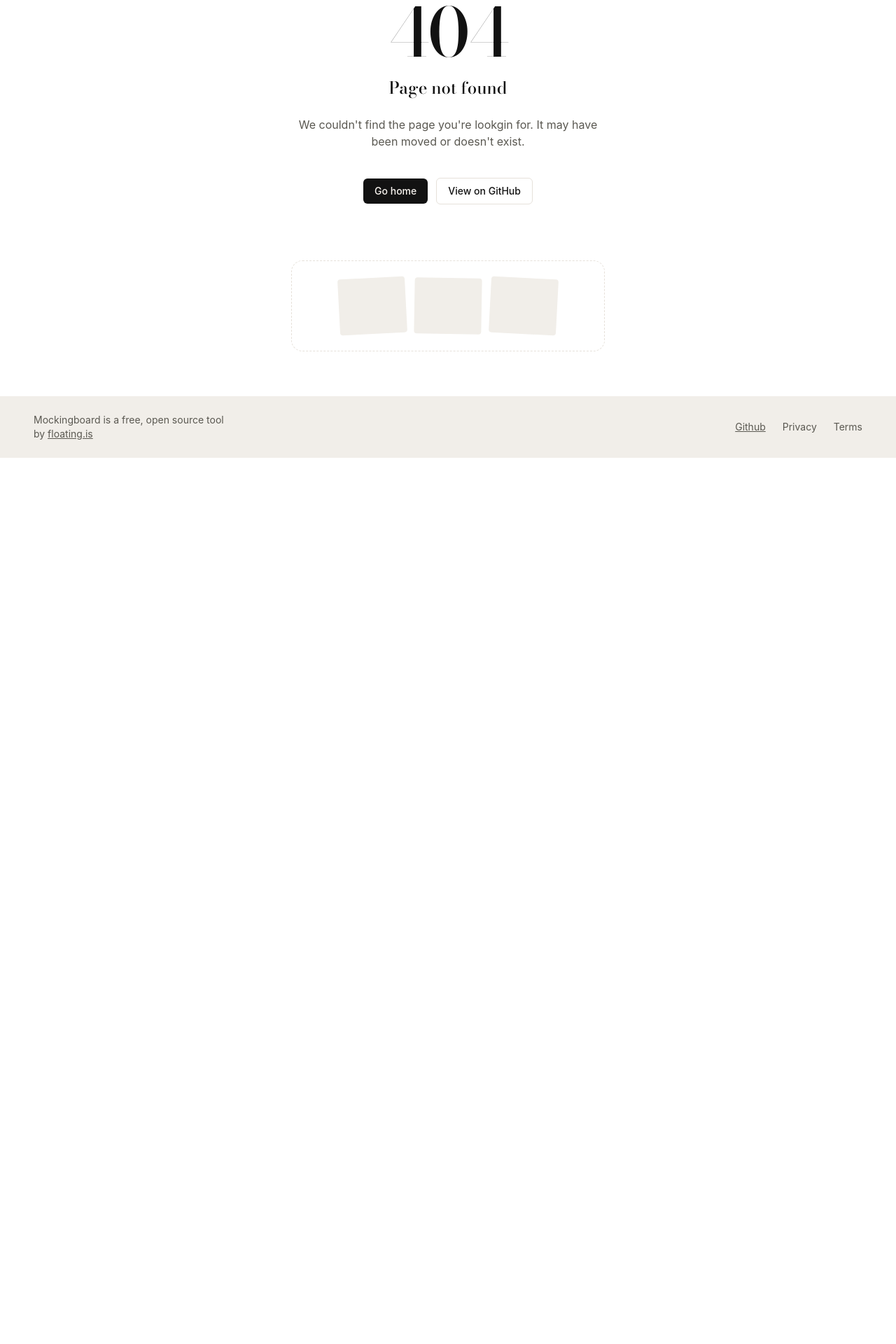
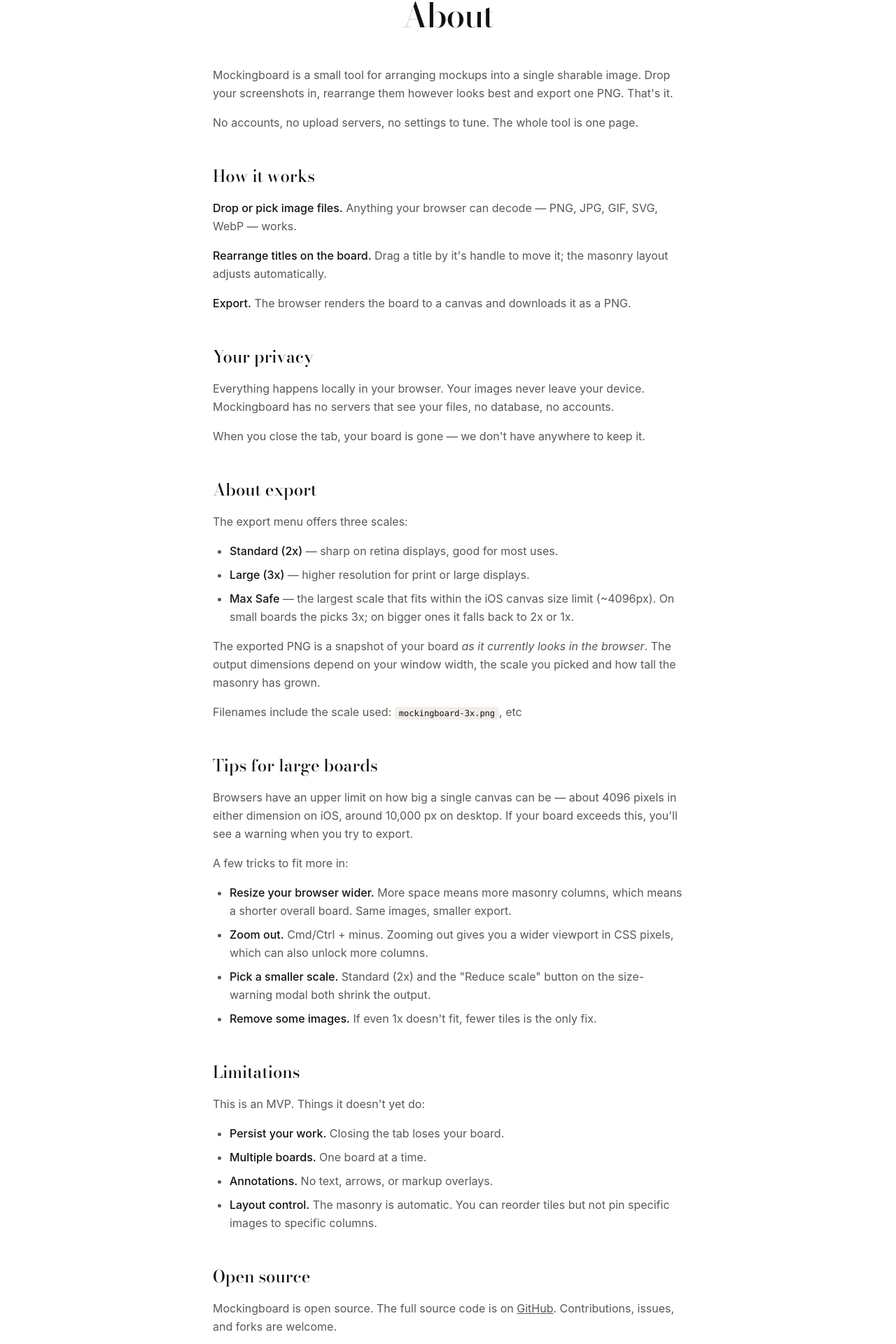
Before and after one commit to mark-mcdermott/mockingboard, a React (Vite) app: page /about in a window 1280 px wide. Shown: the part 158-2078 px from the top of the page at 70% size. Before the commit the page ends 812 px from the top, so only its background shows below. Built offline with nearby package versions, Linux system fonts and the light colour scheme.

Commit message:
feat(pages): add About page

```diff
--- a/src/App.tsx
+++ b/src/App.tsx
@@ -1,6 +1,7 @@
 import { Routes, Route } from 'react-router'
 import { Layout } from './components/Layout'
 import { HomePage } from './pages/HomePage'
+import { AboutPage } from './pages/AboutPage'
 import { PrivacyPage } from './pages/PrivacyPage'
 import { TermsPage } from './pages/TermsPage'
 import { NotFoundPage } from './pages/NotFoundPage'
@@ -10,6 +11,7 @@
     <Routes>
       <Route element={<Layout />}>
         <Route index element={<HomePage />} />
+        <Route path="about" element={<AboutPage />} />
         <Route path="privacy" element={<PrivacyPage />} />
         <Route path="terms" element={<TermsPage />} />
         <Route path="*" element={<NotFoundPage />} />
--- a/src/components/Footer.tsx
+++ b/src/components/Footer.tsx
@@ -16,6 +16,10 @@
           </a>
         </p>
         <nav className="flex items-center gap-6">
+          <NavLink to="/about" className={({ isActive }) => isActive ? 'underline text-ink' : 'hover:underline'}
+          >
+            About
+          </NavLink>
           <a
             href="https://github.com/mark-mcdermott/mockingboard"
             className="underline hover:text-ink"
--- /dev/null
+++ b/src/pages/AboutPage.tsx
@@ -0,0 +1,178 @@
+import { Header } from '../components/Header'
+import { useDocumentTitle } from '../hooks/useDocumentTitle'
+
+export function AboutPage() {
+  useDocumentTitle('About — Mockingboard')
+
+  return (
+    <div className="mx-auto w-full max-w-3xl flex-1 px-5 md:px-12">
+      <Header />
+      <main className="py-16">
+        <h1 className="text-center font-serif text-5xl font-medium tracking-tight">
+          About
+        </h1>
+
+        <div className="mt-12 space-y-12 leading-relaxed text-ink-soft">
+          <section className="space-y-4">
+            <p>
+              Mockingboard is a small tool for arranging mockups into a single sharable image. Drop your screenshots in, rearrange them however looks best and export one PNG. That's it.
+            </p>
+            <p>No accounts, no upload servers, no settings to tune. The whole tool is one page.</p>
+          </section>
+
+          <section >
+            <h2 className="font-serif text-2xl font-medium text-ink">
+              How it works
+            </h2>
+            <div className="mt-4 space-y-4">
+              <p>
+                <span className="font-medium text-ink">Drop or pick image files.</span>{' '}
+                  Anything your browser can decode — PNG, JPG, GIF, SVG, WebP — works.
+              </p>
+              <p>
+                <span className="font-medium text-ink">Rearrange titles on the board.</span>{' '}
+                Drag a title by it's handle to move it; the masonry layout adjusts automatically.
+              </p>
+              <p>
+                <span className="font-medium text-ink">Export.</span> The browser renders the board to a canvas and downloads it as a PNG.
+              </p>
+            </div>
+          </section>
+
+          <section>
+            <h2 className="font-serif text-2xl font-medium text-ink">
+              Your privacy
+            </h2>
+            <div className="mt-4 space-y-4">
+              <p>
+                Everything happens locally in your browser. Your images never leave your device. Mockingboard has no servers that see your files, no database, no accounts.
+              </p>
+              <p>
+                When you close the tab, your board is gone — we don't have anywhere to keep it.
+              </p>
+            </div>
+          </section>
+
+          <section>
+            <h2 className="font-serif text-2xl font-medium text-ink">
+              About export
+            </h2>
+            <div className="mt-4 space-y-4">
+              <p>The export menu offers three scales:</p>
+              <ul className="ml-6 list-disc space-y-2">
+                <li>
+                  <span className="font-medium text-ink">Standard (2x)</span>{' '}
+                  — sharp on retina displays, good for most uses.
+                </li>
+                <li>
+                  <span className="font-medium text-ink">Large (3x)</span>{' '}
+                  — higher resolution for print or large displays.
+                </li>
+                <li>
+                  <span className="font-medium text-ink">Max Safe</span>{' '}
+                  — the largest scale that fits within the iOS canvas size limit (~4096px). On small boards the picks 3x; on bigger ones it falls back to 2x or 1x.
+                </li>
+              </ul>
+              <p>
+                The exported PNG is a snapshot of your board{' '}
+                <em>as it currently looks in the browser</em>. The output dimensions depend on your window width, the scale you picked and how tall the masonry has grown.
+              </p>
+              <p>
+                Filenames include the scale used:{' '}
+                <code className="rounded bg-surface px-1.5 py-0.5 text-xs text-ink">
+                  mockingboard-3x.png
+                </code>
+                , etc
+              </p>
+            </div>
+          </section>
+
+          <section>
+            <h2 className="font-serif text-2xl font-medium text-ink">
+              Tips for large boards
+            </h2>
+            <div className="mt-4 space-y-4">
+              <p>
+                Browsers have an upper limit on how big a single canvas
+                can be — about 4096 pixels in either dimension on iOS,
+                around 10,000 px on desktop. If your board exceeds this,
+                you'll see a warning when you try to export.
+              </p>
+              <p>A few tricks to fit more in:</p>
+              <ul className="ml-6 list-disc space-y-2">
+                <li>
+                  <span className="font-medium text-ink">Resize your browser wider.</span>{' '}
+                  More space means more masonry columns, which means a
+                  shorter overall board. Same images, smaller export.
+                </li>
+                <li>
+                  <span className="font-medium text-ink">Zoom out.</span>{' '}
+                  Cmd/Ctrl + minus. Zooming out gives you a wider
+                  viewport in CSS pixels, which can also unlock more
+                  columns.
+                </li>
+                <li>
+                  <span className="font-medium text-ink">Pick a smaller scale.</span>{' '}
+                  Standard (2x) and the "Reduce scale" button on the
+                  size-warning modal both shrink the output.
+                </li>
+                <li>
+                  <span className="font-medium text-ink">Remove some images.</span>{' '}
+                  If even 1x doesn't fit, fewer tiles is the only fix.
+                </li>
+              </ul>
+            </div>
+          </section>
+
+          <section>
+            <h2 className="font-serif text-2xl font-medium text-ink">
+              Limitations
+            </h2>
+            <div className="mt-4 space-y-4">
+              <p>
+                This is an MVP. Things it doesn't yet do:
+              </p>
+              <ul className="ml-6 list-disc space-y-2">
+                <li>
+                  <span className="font-medium text-ink">Persist your work.</span>{' '}
+                  Closing the tab loses your board.
+                </li>
+                <li>
+                  <span className="font-medium text-ink">Multiple boards.</span>{' '}
+                  One board at a time.
+                </li>
+                <li>
+                  <span className="font-medium text-ink">Annotations.</span>{' '}
+                  No text, arrows, or markup overlays.
+                </li>
+                <li>
+                  <span className="font-medium text-ink">Layout control.</span>{' '}
+                  The masonry is automatic. You can reorder tiles but
+                  not pin specific images to specific columns.
+                </li>
+              </ul>
+            </div>
+          </section>
+
+          <section>
+            <h2 className="font-serif text-2xl font-medium text-ink">
+              Open source
+            </h2>
+            <div className="mt-4 space-y-4">
+              <p>
+                Mockingboard is open source. The full source code is on{' '}
+                <a
+                  href="https://github.com/mark-mcdermott/mockingboard"
+                  className="underline hover:text-ink"
+                >
+                  GitHub
+                </a>
+                . Contributions, issues, and forks are welcome.
+              </p>
+            </div>
+          </section>
+        </div>
+      </main>
+    </div>
+  )
+}
```
